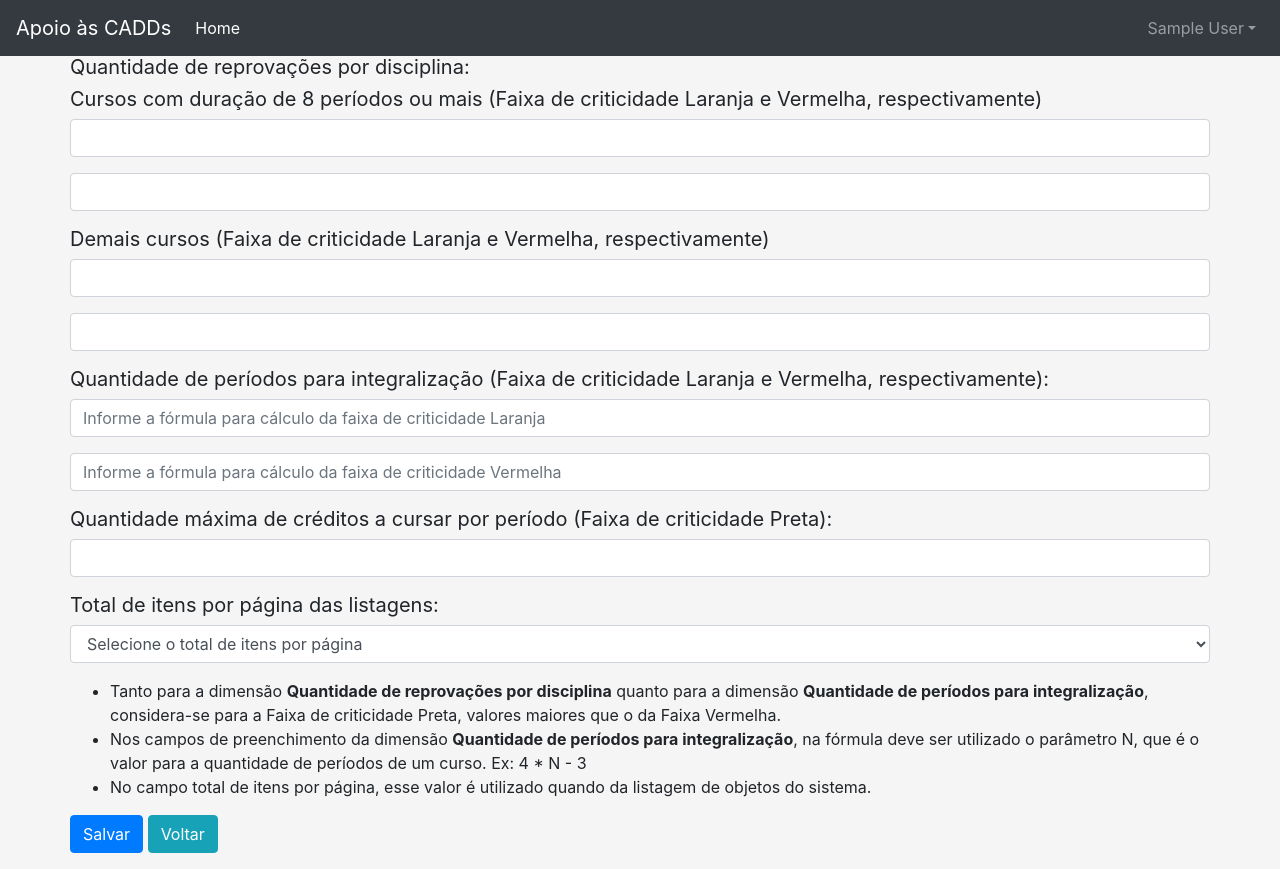
After one commit to diogosmendonca/CADD, a Django app: page /cadd/editar-parametros/ in a window 1280 px wide. The commit adds this page. Run offline with Django 3.2, Linux system fonts and the light colour scheme; the visitor is signed in with stand-in values (Sample User, id 1); data that the repository does not hold is empty; some libraries are stand-ins or nearby versions.

Commit message:
Adicionada a configuração de parâmetros do sistema

```diff
--- a/src/cadd_project/cadd/forms.py
+++ b/src/cadd_project/cadd/forms.py
@@ -2,11 +2,50 @@
 from django.forms import TextInput, Textarea, Select, CheckboxInput, HiddenInput, \
                             NumberInput, TimeInput
 
-from .models import Comissao, Membro, Horario, ItemHorario
+from .models import Parametros, Comissao, Membro, Horario, ItemHorario
 from sca.models import Curso, Professor, Turma, Disciplina
 
+class ParametrosForm(forms.ModelForm):
+    """Classe de uso do sistema para o formulário de parâmetros do sistema"""
+
+    class Meta:
+        model = Parametros
+        exclude = (id, )
+        widgets = {
+            'reprovacurso8periodoslaranja': NumberInput(attrs={'class': 'form-control',
+                                         'data-rules': 'required',
+                                         'min': 1, 'max': 10, 'step': 1,
+                                         'empty_label': 'Selecione a quantidade de reprovações'}),
+            'reprovademaiscursoslaranja': NumberInput(attrs={'class': 'form-control',
+                                         'data-rules': 'required',
+                                         'min': 1, 'max': 10, 'step': 1,
+                                         'empty_label': 'Selecione a quantidade de reprovações'}),
+            'reprovacurso8periodosvermelha': NumberInput(attrs={'class': 'form-control',
+                                         'data-rules': 'required',
+                                         'min': 1, 'max': 10, 'step': 1,
+                                         'empty_label': 'Selecione a quantidade de reprovações'}),
+            'reprovademaiscursosvermelha': NumberInput(attrs={'class': 'form-control',
+                                         'data-rules': 'required',
+                                         'min': 1, 'max': 10, 'step': 1,
+                                         'empty_label': 'Selecione a quantidade de reprovações'}),
+            'qtdperiodoslaranja': TextInput(attrs={'class': 'form-control',
+                                         'data-rules': 'required',
+                                         'placeholder': 'Informe a fórmula para cálculo da faixa de criticidade Laranja'}),
+            'qtdperiodosvermelha': TextInput(attrs={'class': 'form-control',
+                                         'data-rules': 'required',
+                                         'placeholder': 'Informe a fórmula para cálculo da faixa de criticidade Vermelha'}),
+            'maxcreditosporperiodopreta': NumberInput(attrs={'class': 'form-control',
+                                         'data-rules': 'required',
+                                         'min': 1, 'max': 50, 'step': 1,
+                                         'empty_label': 'Selecione o máximo de créditos por período'}),
+            'defaultitensporpagina': Select(attrs={'class': 'form-control',
+                                         'data-rules': 'required',
+                                         'empty_label': 'Selecione o total de itens por página'}),
+        }
+
+
 class ComissaoForm(forms.ModelForm):
-    """Classe de uso do sistema para o formulário de comissões"""
+    """Classe de uso do sistema para o formulário de comissões de apoio"""
 
     def __init__(self,*args,**kwargs):
         super (ComissaoForm,self ).__init__(*args,**kwargs) # populates the post
@@ -24,8 +63,9 @@
                                          'placeholder': 'Informe a descrição'})
         }
 
+
 class MembroForm(forms.ModelForm):
-    """Classe de uso do sistema para o formulário de membros"""
+    """Classe de uso do sistema para o formulário de membros de uma comissão de apoio"""
 
     def __init__(self,*args,**kwargs):
         super (MembroForm,self ).__init__(*args,**kwargs) # populates the post
@@ -47,7 +87,7 @@
 
 
 class HorarioForm(forms.ModelForm):
-    """Classe de uso do sistema para o formulário de horários"""
+    """Classe de uso do sistema para o formulário de previsão de horários"""
 
     def __init__(self,*args,**kwargs):
         super (HorarioForm,self ).__init__(*args,**kwargs) # populates the post
@@ -71,7 +111,7 @@
 
 
 class ItemHorarioForm(forms.ModelForm):
-    """Classe de uso do sistema para o formulário de itens de horário"""
+    """Classe de uso do sistema para o formulário de itens de previsão de horário"""
 
     def __init__(self,*args,**kwargs):
         super (ItemHorarioForm,self ).__init__(*args,**kwargs) # populates the post
--- a/src/cadd_project/cadd/templates/base.html
+++ b/src/cadd_project/cadd/templates/base.html
@@ -46,7 +46,7 @@
             <li class="nav-item dropdown">
               <a class="nav-link dropdown-toggle" href="#" id="dropdown02" data-toggle="dropdown" aria-haspopup="true" aria-expanded="false">Configurações</a>
               <div class="dropdown-menu" aria-labelledby="dropdown02">
-                <a class="dropdown-item" href="{% url 'accounts:alterar_senha' %}">Editar Parâmetros</a>
+                <a class="dropdown-item" href="{% url 'cadd:editar_parametros' %}">Editar Parâmetros</a>
               </div>
             </li>
           </ul>
--- /dev/null
+++ b/src/cadd_project/cadd/templates/cadd/edita_parametros.html
@@ -0,0 +1,61 @@
+{% extends "base.html" %}
+{% load widget_tweaks %}
+
+{% block body %}
+<h1 class="h3 mb-2 font-weight-normal">Parâmetros</h1>
+<div class="row">
+    <form class="" action="" method="post">
+        {% csrf_token %}
+        <h1 class="h3 mb-2 font-weight-normal">Dimensões:</h1>
+        <h1 class="h5 mb-2 font-weight-normal">Quantidade de reprovações por disciplina:</h1>
+        <h1 class="h5 mb-2 font-weight-normal">Cursos com duração de 8 períodos ou mais (Faixa de criticidade Laranja e Vermelha, respectivamente)</h1>
+        <div class="form-group">
+<!--            <label for="{{ form.reprovacurso8periodoslaranja.id_for_label }}">Faixa de criticidade Laranja</label> -->
+            {{ form.reprovacurso8periodoslaranja }}
+        </div>
+        <div class="form-group">
+<!--            <label for="{{ form.reprovacurso8periodosvermelha.id_for_label }}">Faixa de criticidade Vermelha</label> -->
+            {{ form.reprovacurso8periodosvermelha }}
+        </div>
+        <h1 class="h5 mb-2 font-weight-normal">Demais cursos (Faixa de criticidade Laranja e Vermelha, respectivamente)</h1>
+        <div class="form-group">
+<!--            <label for="{{ form.reprovademaiscursoslaranja.id_for_label }}">Faixa de criticidade laranja</label> -->
+            {{ form.reprovademaiscursoslaranja }}
+        </div>
+        <div class="form-group">
+<!--            <label for="{{ form.reprovademaiscursosvermelha.id_for_label }}">Faixa de criticidade Vermelha</label> -->
+            {{ form.reprovademaiscursosvermelha }}
+        </div>
+        <h1 class="h5 mb-2 font-weight-normal">Quantidade de períodos para integralização (Faixa de criticidade Laranja e Vermelha, respectivamente):</h1>
+        <div class="form-group">
+<!--            <label for="{{ form.qtdperiodoslaranja.id_for_label }}">Faixa de criticidade Laranja</label> -->
+            {{ form.qtdperiodoslaranja }}
+        </div>
+        <div class="form-group">
+<!--            <label for="{{ form.qtdperiodosvermelha.id_for_label }}">Faixa de criticidade Vermelha</label> -->
+            {{ form.qtdperiodosvermelha }}
+        </div>
+        <h1 class="h5 mb-2 font-weight-normal">Quantidade máxima de créditos a cursar por período (Faixa de criticidade Preta):</h1>
+        <div class="form-group">
+<!--            <label for="{{ form.maxcreditosporperiodopreta.id_for_label }}">Faixa de criticidade Preta</label> -->
+            {{ form.maxcreditosporperiodopreta }}
+        </div>
+        <h1 class="h5 mb-2 font-weight-normal">Total de itens por página das listagens:</h1>
+        <div class="form-group">
+<!--            <label for="{{ form.defaultitensporpagina.id_for_label }}">Padrão</label> -->
+            {{ form.defaultitensporpagina }}
+        </div>
+        <span class="helptext">
+          <ul>
+            <li>Tanto para a dimensão <b>Quantidade de reprovações por disciplina</b> quanto para a dimensão <b>Quantidade de períodos para integralização</b>, considera-se para a Faixa de criticidade Preta, valores maiores que o da Faixa Vermelha.</li>
+            <li>Nos campos de preenchimento da dimensão <b>Quantidade de períodos para integralização</b>, na fórmula deve ser utilizado o parâmetro N, que é o valor para a quantidade de períodos de um curso. Ex: 4 * N - 3</li>
+            <li>No campo total de itens por página, esse valor é utilizado quando da listagem de objetos do sistema.</li>
+          </ul>
+        </span>
+        <div class="form-group">
+            <button type="submit" class="btn btn-primary">Salvar</button>
+            <a href="{% url 'home' %}" class="btn btn-info">Voltar</a>
+        </div>
+    </form>
+</div>
+{% endblock body %}
--- a/src/cadd_project/cadd/urls.py
+++ b/src/cadd_project/cadd/urls.py
@@ -4,6 +4,8 @@
 
 app_name = 'cadd'
 urlpatterns = [
+    path('editar-parametros/', views.editar_parametros, name='editar_parametros'),
+
     path('lista-comissoes/', views.lista_comissoes, name='lista_comissoes'),
     path('nova-comissao/', views.nova_comissao, name='nova_comissao'),
     path('editar-comissao/?<id_comissao>', views.editar_comissao, name='editar_comissao'),
--- a/src/cadd_project/cadd/views.py
+++ b/src/cadd_project/cadd/views.py
@@ -6,11 +6,37 @@
 from django.core.paginator import Paginator, EmptyPage, PageNotAnInteger
 from django.shortcuts import render
 
-from .forms import ComissaoForm, MembroForm, HorarioForm, ItemHorarioForm
-from .models import Comissao, Membro, Horario, ItemHorario
-from sca.models import Curso
+from .forms import ParametrosForm, ComissaoForm, MembroForm, HorarioForm, ItemHorarioForm
+from .models import Parametros, Comissao, Membro, Horario, ItemHorario
+from .utils import linhas_por_pagina # Funções gerais
+#from sca.models import Curso
 
 # Create your views here.
+
+#Parâmetros do sistema
+@login_required
+def editar_parametros(request):
+    """Função para a edição dos parâmetros do sistema"""
+
+    registros = Parametros.objects.filter(id=1).count()
+    if request.method == 'POST':
+        if registros != 0:
+            parametros = get_object_or_404(Parametros, id=1)
+            form = ParametrosForm(request.POST, instance=parametros)
+        else:
+            form = ParametrosForm(request.POST)
+        if form.is_valid():
+            form.save()
+            return redirect('home')
+    else:
+        if registros != 0:
+            parametros = get_object_or_404(Parametros, id=1)
+            form = ParametrosForm(instance=parametros)
+        else:
+            form = ParametrosForm()
+#    return render(request, 'accounts/home.html')
+    return render(request, 'cadd/edita_parametros.html', {'form': form})
+
 
 # Comissões de apoio
 @login_required
@@ -30,8 +56,9 @@
 def lista_comissoes(request):
     """Função para a listagem das comissões de apoio cadastradas"""
 
+    linhas = linhas_por_pagina()
     comissoes_list = Comissao.objects.all()
-    paginator = Paginator(comissoes_list, 5) # Paginação. Exibe 5 itens por vez
+    paginator = Paginator(comissoes_list, linhas) # Paginação
     page = request.GET.get('page')
     comissoes = paginator.get_page(page)
     return render(request, 'cadd/lista_comissoes.html', {'comissoes': comissoes})
@@ -79,8 +106,9 @@
 def lista_membros(request, id_comissao):
     """Função para a listagem dos membros cadastrados de uma comissões de apoio"""
 
+    linhas = linhas_por_pagina()
     membros_list = Membro.objects.all().filter(comissao=id_comissao)
-    paginator = Paginator(membros_list, 5) # Paginação. Exibe 5 itens por vez
+    paginator = Paginator(membros_list, linhas) # Paginação
     page = request.GET.get('page')
     membros = paginator.get_page(page)
     comissao = Comissao.objects.get(id__exact=id_comissao) # objeto comissão anteriormente requisitado
@@ -126,8 +154,9 @@
 def lista_horarios(request):
     """Função para a listagem das previsões de horário"""
 
+    linhas = linhas_por_pagina()
     horarios_list = Horario.objects.all()
-    paginator = Paginator(horarios_list, 5) # Paginação. Exibe 5 itens por vez
+    paginator = Paginator(horarios_list, linhas) # Paginação
     page = request.GET.get('page')
     horarios = paginator.get_page(page)
     return render(request, 'cadd/lista_horarios.html', {'horarios': horarios})
@@ -175,8 +204,9 @@
 def lista_itenshorario(request, id_horario):
     """Função para a listagem dos itens cadastrados em uma previsão de horário"""
 
+    linhas = linhas_por_pagina()
     itenshorario_list = ItemHorario.objects.all().filter(horario=id_horario).order_by('periodo', 'disciplina', 'turma')
-    paginator = Paginator(itenshorario_list, 5) # Paginação. Exibe 5 itens por vez
+    paginator = Paginator(itenshorario_list, linhas) # Paginação
     page = request.GET.get('page')
     itenshorario = paginator.get_page(page)
     horario = Horario.objects.get(id__exact=id_horario) # objeto horário anteriormente requisitado
```
Also changed, not shown: src/cadd_project/cadd/models.py (+41 -0 lines), src/cadd_project/cadd/utils.py (added, +10 -0 lines), src/cadd_project/cadd_project/settings.py (+4 -4 lines), src/cadd_project/cadd/migrations/0004_parametros.py (added), src/cadd_project/cadd/migrations/0005_auto_20180429_2106.py (added).
